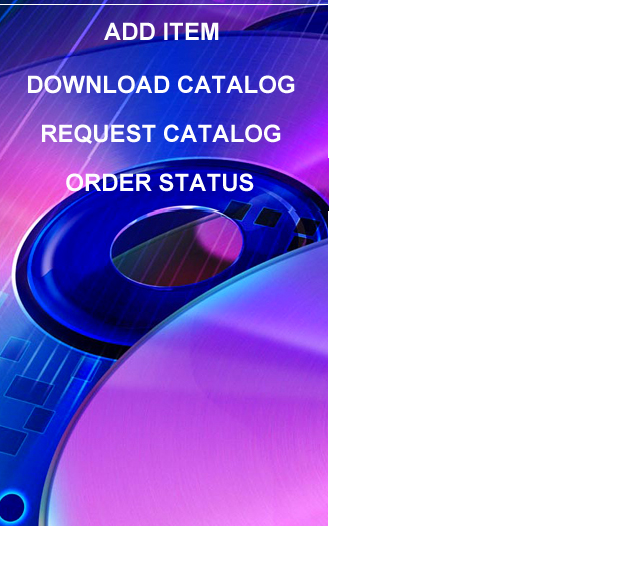
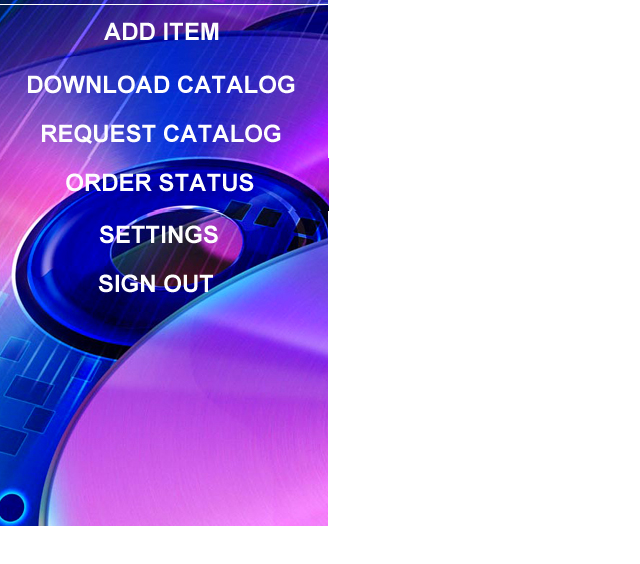
Before and after one commit to bobgrant/VFW_1109_P4, a plain HTML site: page index.html in a window 1280 px wide. Shown: the part 130-694 px from the top of the page, without its empty margins (0-640 px from the left). Drawn offline with Linux system fonts and the light colour scheme.

Commit message:
IMG: Added rest of image buttons for index.html CSS: adjusted location of new buttons

```diff
--- a/css/styles.css
+++ b/css/styles.css
@@ -59,6 +59,7 @@ div#menuEnd {
     background: url(../img/baseImage.jpg);
 }
 
+/* BUTTONS ON INDEX.HTML */
 img#downloadCat {
     margin-top: -5px;
 }
@@ -72,6 +73,14 @@ img#orderStat {
     margin-left: 1px;
 }
 
+img#settings {
+    margin-top: -4px;
+}
+
+img#signout {
+    margin-top: -4px;
+}
+/* END BUTTONS ON INDEX.HTML */
 
 
 /* Set the background image and parameters of the fieldset */
--- a/index.html
+++ b/index.html
@@ -54,6 +54,16 @@
   										<li><img id = "orderStat" src = "img/orderStatus_normal.jpg"
 																					onmouseover="src='img/orderStatus_hover.jpg'"
 																					onmouseout="src='img/orderStatus_normal.jpg'"/></li>
+
+												<!-- BUTTON: SETTINGS -->
+  										<li><img id = "settings" src = "img/settings_normal.jpg"
+																					onmouseover="src='img/settings_hover.jpg'"
+																					onmouseout="src='img/settings_normal.jpg'"/></li>
+
+												<!-- BUTTON: SIGNOUT -->
+  										<li><img id = "signout" src = "img/signout_normal.jpg"
+																					onmouseover="src='img/signout_hover.jpg'"
+																					onmouseout="src='img/signout_normal.jpg'"/></li>
 										</ul>
 
 						<div id="menuEnd"></div> <!-- Used to put bottomImage on page -->
```
Also changed, not shown: img/settings_hover.jpg (added), img/settings_normal.jpg (added), img/signout_hover.jpg (added), img/signout_normal.jpg (added).
